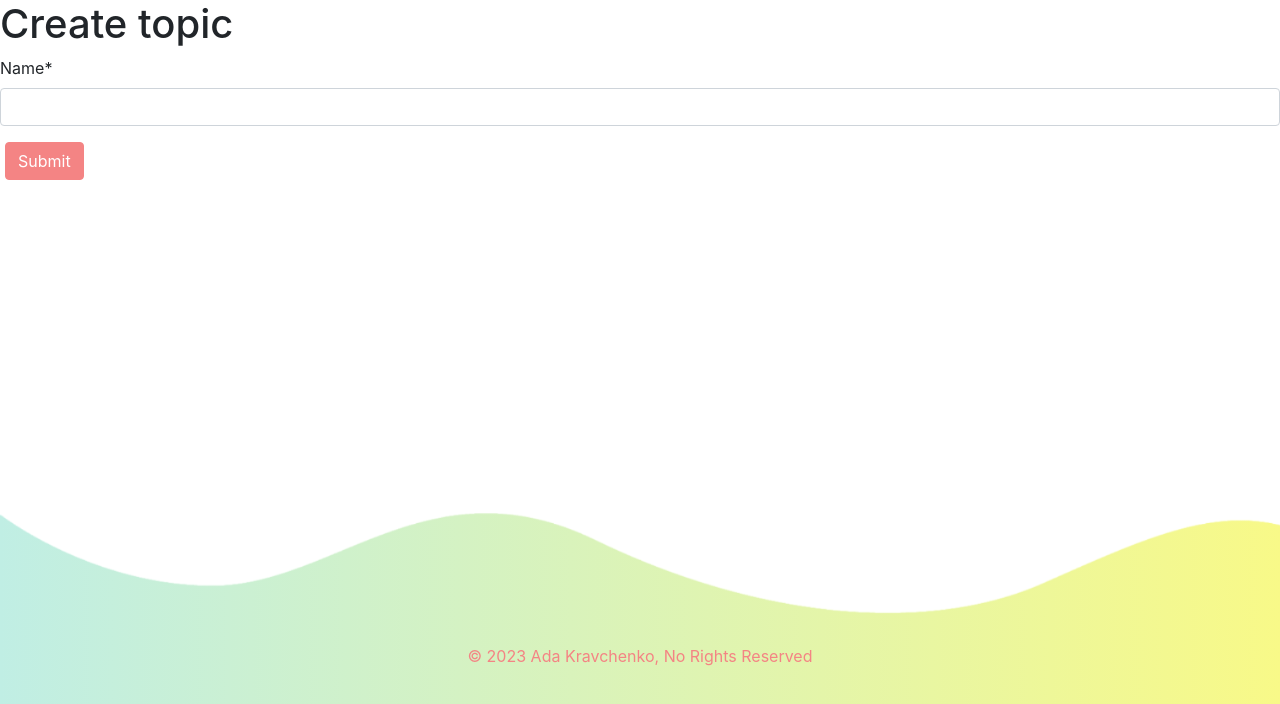
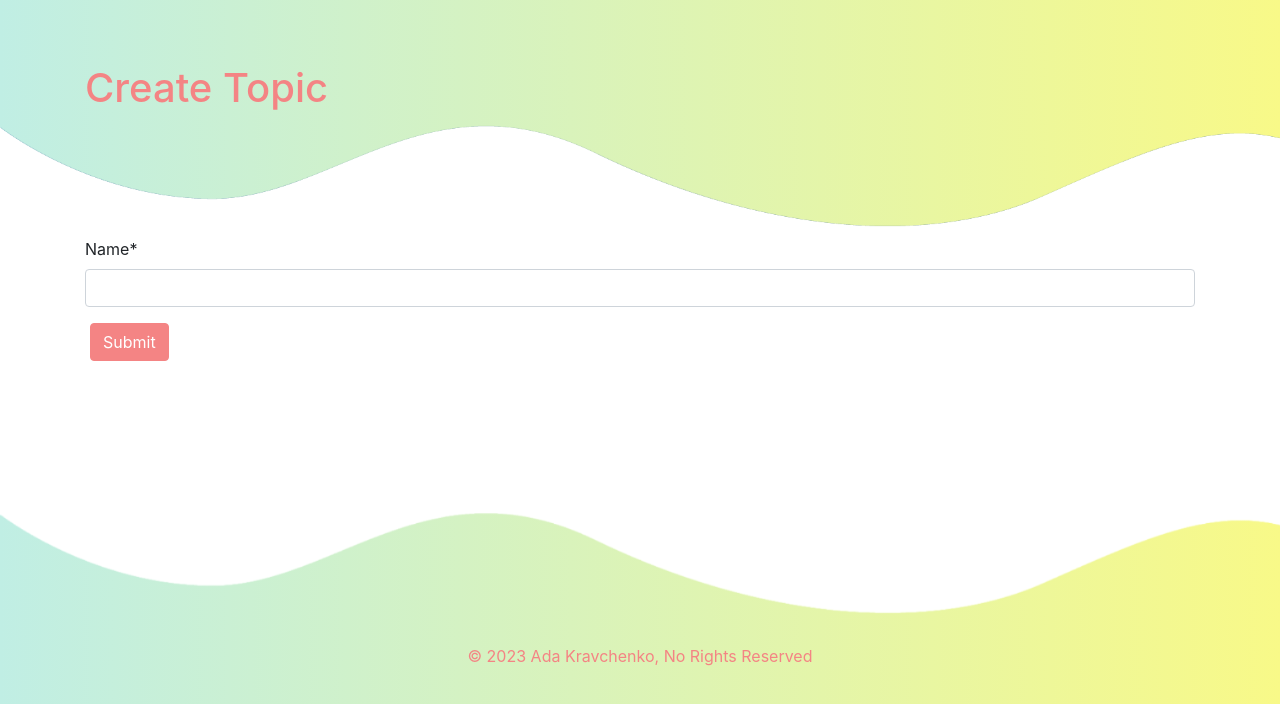
Before and after one commit to ada-krav/good-news, a Django app: page /topics/create/ in a window 1280 px wide. Shown: the part 96-800 px from the top of the page. Run offline with Django 4.2, Linux system fonts and the light colour scheme; the visitor is signed in with stand-in values (Sample User, id 1); some libraries are stand-ins or nearby versions.

Commit message:
add styles to topic creation form

```diff
--- a/templates/agency/topic_form.html
+++ b/templates/agency/topic_form.html
@@ -2,11 +2,30 @@
 {% load crispy_forms_filters %}
 
 {% block content %}
-  <h1>{{ object|yesno:"Update,Create" }} topic</h1>
-  <form action="" method="post" novalidate>
-    {% csrf_token %}
-    {{ form|crispy }}
-
-    <input type="submit" value="Submit" class="btn btn-primary">
-  </form>
+  <section class="banner">
+    <div class="container">
+      <div class="row">
+        <div class="col-md-6">
+          <h1>{{ object|yesno:"Update,Create" }} Topic</h1>
+        </div>
+      </div>
+    </div>
+    {% load static %}
+    <img src="{% static 'images/wave_up.png' %}" alt="" class="bottom-img">
+  </section>
+  <section class="redactor-form">
+    <div class="container">
+      <div class="row">
+        <div class="col-md-12">
+          <div>
+            <form action="" method="post" novalidate>
+              {% csrf_token %}
+              {{ form|crispy }}
+              <input type="submit" value="Submit" class="btn btn-primary">
+            </form>
+          </div>
+        </div>
+      </div>
+    </div>
+  </section>
 {% endblock %}
```
